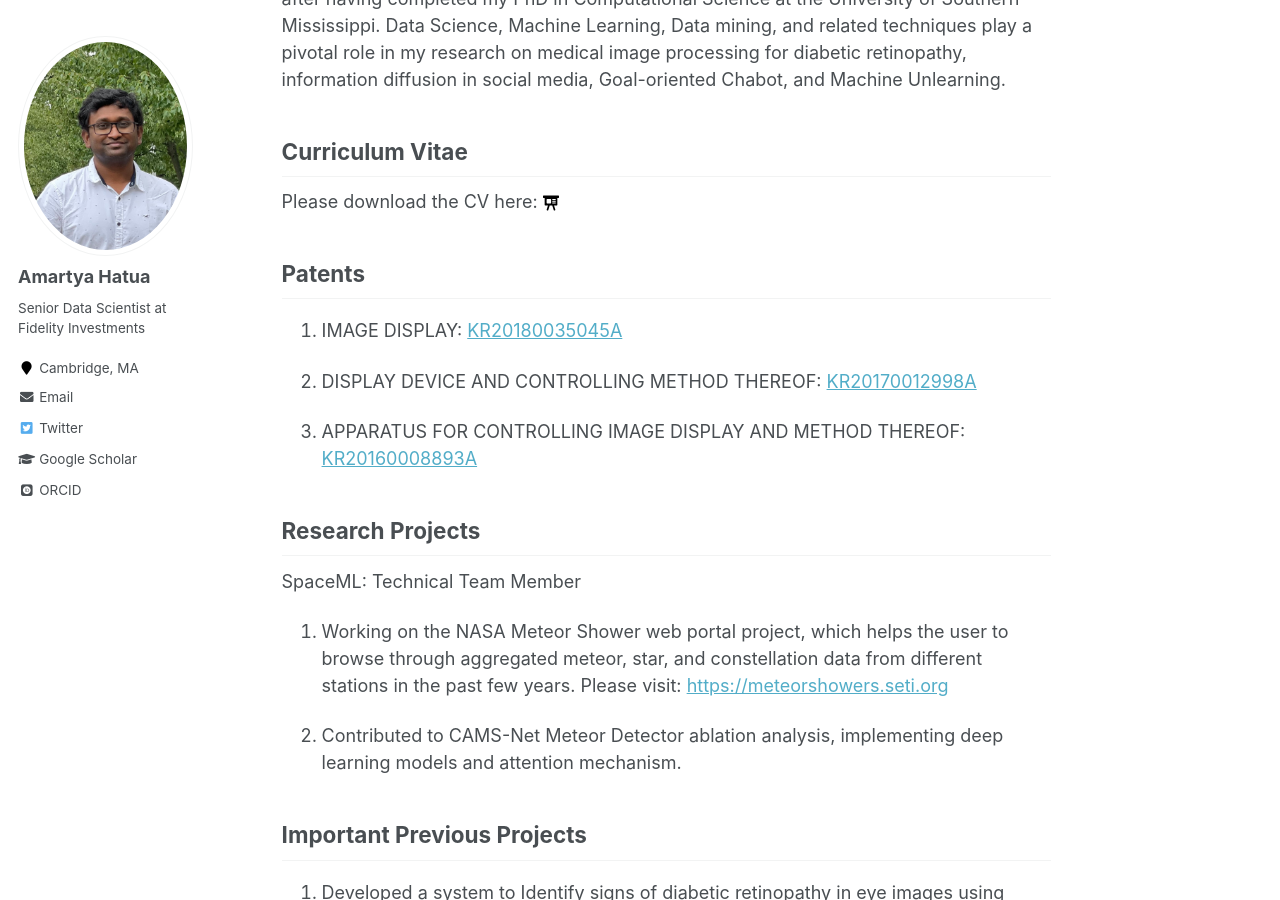
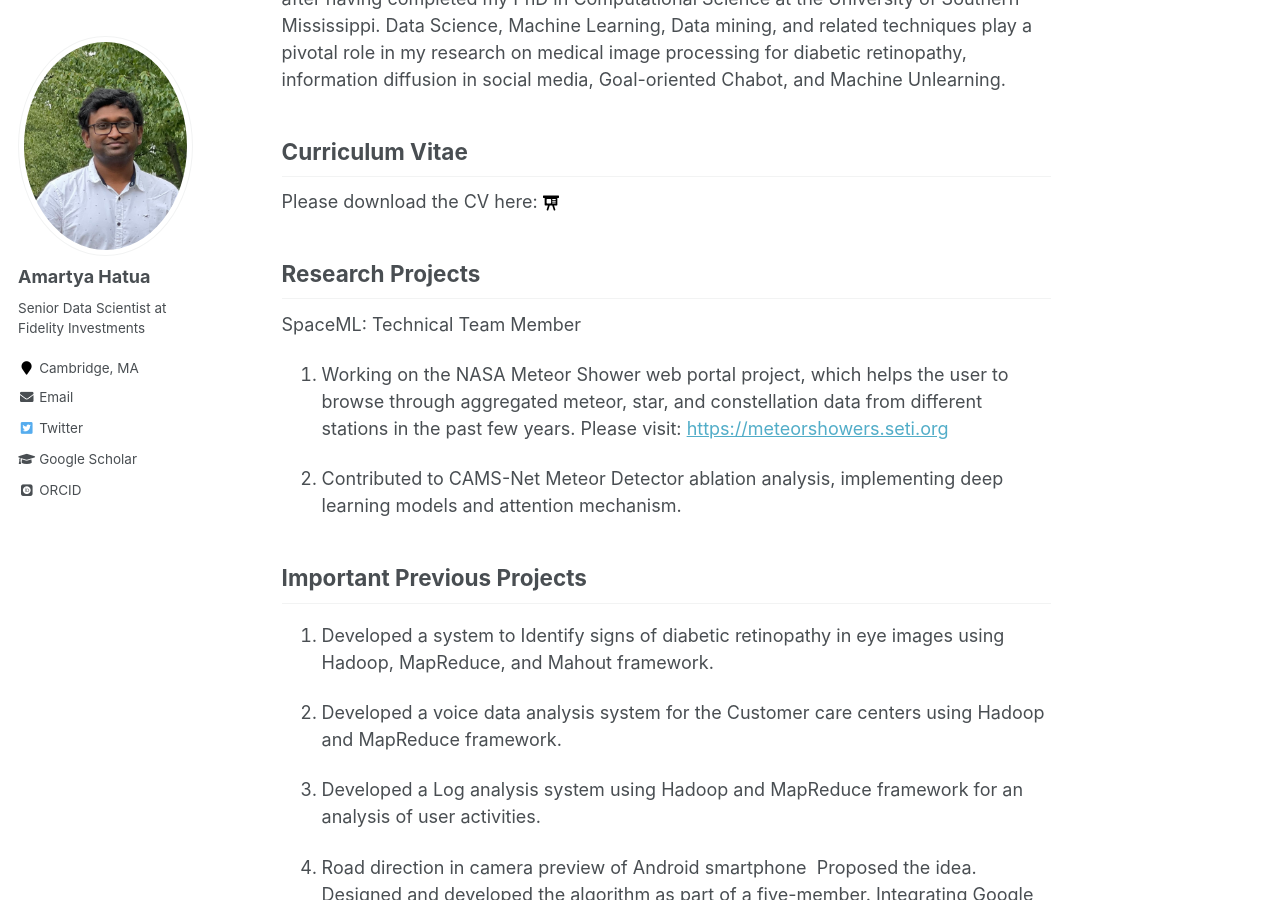
Before and after one commit to amartyahatua/amartyahatua.github.io, a Jekyll site: the page built from _pages/about.md, in a window 1280 px wide and 900 px high, scrolled down 324 px. Built offline with Jekyll 4.4.1, drawn with Linux system fonts in a browser that asks for light colours; some web fonts are replaced.

Commit message:
'adding'

```diff
--- a/_pages/about.md
+++ b/_pages/about.md
@@ -21,13 +21,6 @@ Please download the CV here:
 <img src="./../images/slides-icon.svg" width=16em title="Slides"/>
 </a>
 
-## Patents
-1. IMAGE DISPLAY: [KR20180035045A](https://worldwide.espacenet.com/patent/search/family/061977449/publication/KR20180035045A?q=pn%3DKR20180035045A)
-
-2. DISPLAY DEVICE AND CONTROLLING METHOD THEREOF: [KR20170012998A](https://worldwide.espacenet.com/patent/search/family/058108912/publication/KR20170012998A?q=pn%3DKR20170012998A)
-
-3. APPARATUS FOR CONTROLLING IMAGE DISPLAY AND METHOD THEREOF: [KR20160008893A](https://worldwide.espacenet.com/patent/search/family/055306847/publication/KR20160008893A?q=pn%3DKR20160008893A)
-
 ## Research Projects
 
 SpaceML: Technical Team Member
```
Also changed, not shown: _pages/publications.md (+8 -0 lines).
